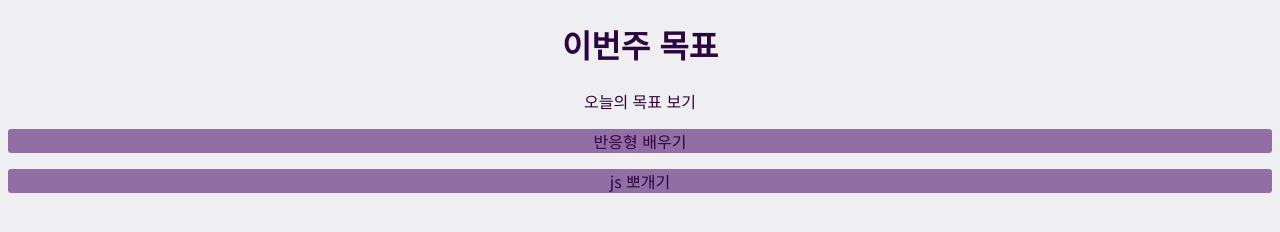
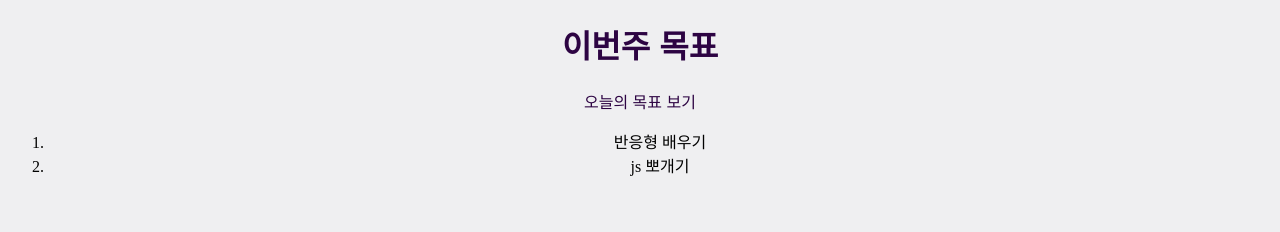
Before and after one commit to 1000-teacher/web_lecture, a plain HTML site: page weekly.html in a window 1280 px wide. Drawn offline with Linux system fonts and the light colour scheme.

Commit message:
html 구조 & ol li 태그 추가

```diff
--- a/weekly.html
+++ b/weekly.html
@@ -12,23 +12,16 @@
 </head>
 
 <body>
-    <!--
-    [V] HTML 과제
-    1. 각각 적합한 태그 사용하기
-    -->
-
-    <h1>이번주 목표</h1>
-    <!-- 클릭 시 index.html 화면으로 돌아갈 수 있는 링크 생성 -->
-
-    <a href="index.html">오늘의 목표 보기</a>
-
-
-    <!-- 여러분의목표들(<p>) 적기 (최소2개) -->
-    <p>반응형 배우기</p>
-    <p>js 뽀개기</p>
-
-
-
+    <header>
+        <h1>이번주 목표</h1>
+        <a href="index.html">오늘의 목표 보기</a>
+    </header>
+    <main>
+        <ol>
+            <li>반응형 배우기</li>
+            <li>js 뽀개기</li>
+        </ol>
+    </main>
 </body>
 
 </html>
```
